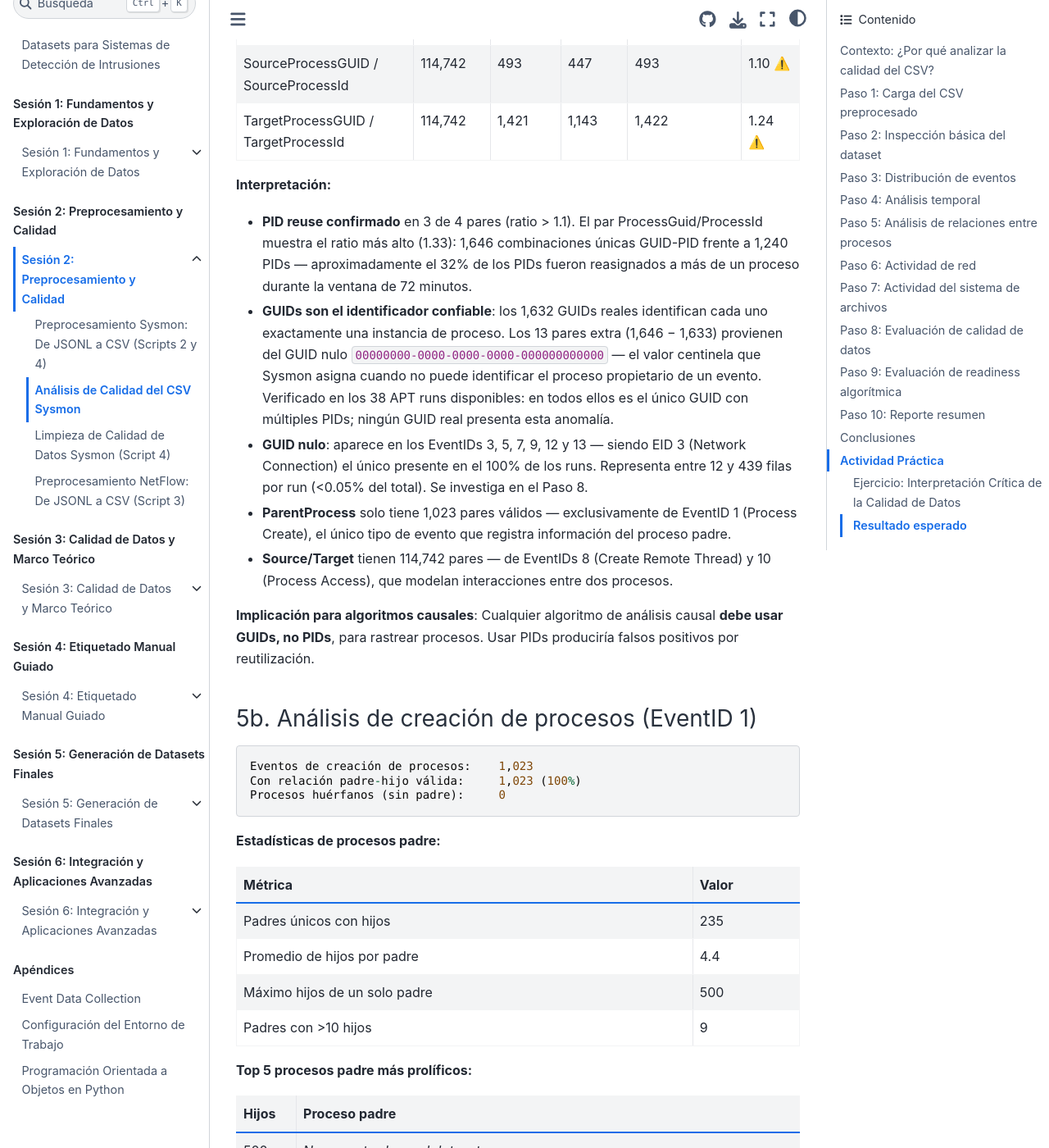
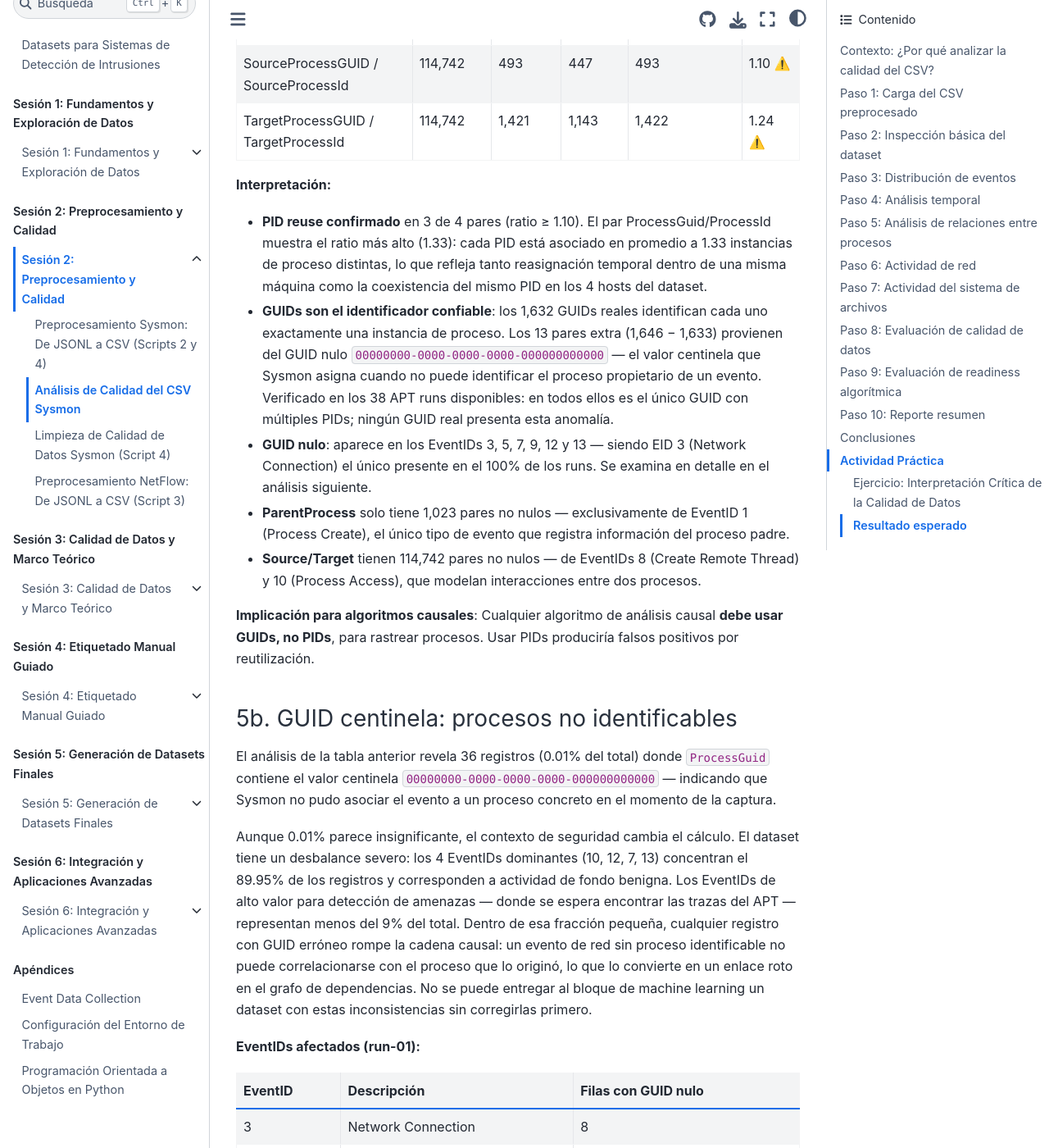
Before and after one commit to ollerenac/curso2026, a Jupyter Book: the page built from sesion-2/8-analisis-calidad-csv.md, in a window 1280 px wide and 1400 px high, scrolled down 15162 px. Shown: the whole window at 82% size. Built offline with Jupyter Book 1.0.4 settings and Sphinx 7.4.7 and the Sphinx Book theme 1.1.4, drawn with Linux system fonts in a browser that asks for light colours; some of the changed text lies outside the part shown.

Commit message:
feat(sesion-2): restructure Paso 5 — add 5b null GUID analysis, rename headers, fix interpretation
- Rename 'Pares válidos' → 'Pares no nulos' in table header (non-null filter only, no extra validation)
- Fix PID reuse interpretation: remove inaccurate 32% claim, reference ratio directly
- Clarify reuse threshold as ≥1.10 (SourceProcessGUID is exactly 1.10)
- Fix 'pares válidos' → 'pares no nulos' in two interpretation bullets
- Add new 5b 'GUID centinela: procesos no identificables': null GUID semantics, ML impact argument
  (rare malicious events <9% of data means even 0.01% corruption matters for causal chains),
  per-EventID table for run-01, cross-run verification across 38 runs, remediation note
- Rename former 5b → 5c, former 5c → 5d

Co-Authored-By: Claude Sonnet 4.6 <noreply@anthropic.com>

````diff
--- a/sesion-2/8-analisis-calidad-csv.md
+++ b/sesion-2/8-analisis-calidad-csv.md
@@ -357,8 +357,8 @@ El notebook evalúa los 4 pares: para cada uno filtra las filas donde ambas colu
 
 **Pares GUID/PID en el dataset:**
 
-| Par de columnas | Pares válidos | GUIDs únicos | PIDs únicos | Combinaciones | PID reuse |
-|-----------------|---------------|--------------|-------------|---------------|-----------|
+| Par de columnas | Pares no nulos | GUIDs únicos | PIDs únicos | Combinaciones | PID reuse |
+|-----------------|----------------|--------------|-------------|---------------|-----------|
 | ProcessGuid / ProcessId | 248,846 | 1,633 | 1,240 | 1,646 | 1.33 ⚠️ |
 | ParentProcessGuid / ParentProcessId | 1,023 | 235 | 242 | 256 | 1.06 |
 | SourceProcessGUID / SourceProcessId | 114,742 | 493 | 447 | 493 | 1.10 ⚠️ |
@@ -366,15 +366,33 @@ El notebook evalúa los 4 pares: para cada uno filtra las filas donde ambas colu
 
 **Interpretación:**
 
-- **PID reuse confirmado** en 3 de 4 pares (ratio > 1.1). El par ProcessGuid/ProcessId muestra el ratio más alto (1.33): 1,646 combinaciones únicas GUID-PID frente a 1,240 PIDs — aproximadamente el 32% de los PIDs fueron reasignados a más de un proceso durante la ventana de 72 minutos.
+- **PID reuse confirmado** en 3 de 4 pares (ratio ≥ 1.10). El par ProcessGuid/ProcessId muestra el ratio más alto (1.33): cada PID está asociado en promedio a 1.33 instancias de proceso distintas, lo que refleja tanto reasignación temporal dentro de una misma máquina como la coexistencia del mismo PID en los 4 hosts del dataset.
 - **GUIDs son el identificador confiable**: los 1,632 GUIDs reales identifican cada uno exactamente una instancia de proceso. Los 13 pares extra (1,646 − 1,633) provienen del GUID nulo `00000000-0000-0000-0000-000000000000` — el valor centinela que Sysmon asigna cuando no puede identificar el proceso propietario de un evento. Verificado en los 38 APT runs disponibles: en todos ellos es el único GUID con múltiples PIDs; ningún GUID real presenta esta anomalía.
-- **GUID nulo**: aparece en los EventIDs 3, 5, 7, 9, 12 y 13 — siendo EID 3 (Network Connection) el único presente en el 100% de los runs. Representa entre 12 y 439 filas por run (<0.05% del total). Se investiga en el Paso 8.
-- **ParentProcess** solo tiene 1,023 pares válidos — exclusivamente de EventID 1 (Process Create), el único tipo de evento que registra información del proceso padre.
-- **Source/Target** tienen 114,742 pares — de EventIDs 8 (Create Remote Thread) y 10 (Process Access), que modelan interacciones entre dos procesos.
+- **GUID nulo**: aparece en los EventIDs 3, 5, 7, 9, 12 y 13 — siendo EID 3 (Network Connection) el único presente en el 100% de los runs. Se examina en detalle en el análisis siguiente.
+- **ParentProcess** solo tiene 1,023 pares no nulos — exclusivamente de EventID 1 (Process Create), el único tipo de evento que registra información del proceso padre.
+- **Source/Target** tienen 114,742 pares no nulos — de EventIDs 8 (Create Remote Thread) y 10 (Process Access), que modelan interacciones entre dos procesos.
 
 **Implicación para algoritmos causales**: Cualquier algoritmo de análisis causal **debe usar GUIDs, no PIDs**, para rastrear procesos. Usar PIDs produciría falsos positivos por reutilización.
 
-### 5b. Análisis de creación de procesos (EventID 1)
+### 5b. GUID centinela: procesos no identificables
+
+El análisis de la tabla anterior revela 36 registros (0.01% del total) donde `ProcessGuid` contiene el valor centinela `00000000-0000-0000-0000-000000000000` — indicando que Sysmon no pudo asociar el evento a un proceso concreto en el momento de la captura.
+
+Aunque 0.01% parece insignificante, el contexto de seguridad cambia el cálculo. El dataset tiene un desbalance severo: los 4 EventIDs dominantes (10, 12, 7, 13) concentran el 89.95% de los registros y corresponden a actividad de fondo benigna. Los EventIDs de alto valor para detección de amenazas — donde se espera encontrar las trazas del APT — representan menos del 9% del total. Dentro de esa fracción pequeña, cualquier registro con GUID erróneo rompe la cadena causal: un evento de red sin proceso identificable no puede correlacionarse con el proceso que lo originó, lo que lo convierte en un enlace roto en el grafo de dependencias. No se puede entregar al bloque de machine learning un dataset con estas inconsistencias sin corregirlas primero.
+
+**EventIDs afectados (run-01):**
+
+| EventID | Descripción | Filas con GUID nulo |
+|---------|-------------|---------------------|
+| 3 | Network Connection | 8 |
+| 7 | Image Load | 27 |
+| 13 | Registry Value Set | 1 |
+
+**Verificación cross-run**: en los 38 APT runs con CSV procesado, el GUID nulo aparece en el 100% de ellos. EID 3 es el único EventID presente en todos los runs; EID 5, 7, 9, 12 y 13 aparecen de forma intermitente según la intensidad de actividad del run. Ningún GUID real (no centinela) presenta esta anomalía en ningún run.
+
+**Acción requerida**: estos registros deben marcarse o eliminarse antes del entrenamiento de modelos. Un evento de red sin `ProcessGuid` válido no puede participar en la construcción del árbol de procesos ni en la correlación Sysmon–NetFlow.
+
+### 5c. Análisis de creación de procesos (EventID 1)
 
 ```
 Eventos de creación de procesos:    1,023
````
Also changed, not shown: other parts of sesion-2/8-analisis-calidad-csv.md (+1 -1 lines).
